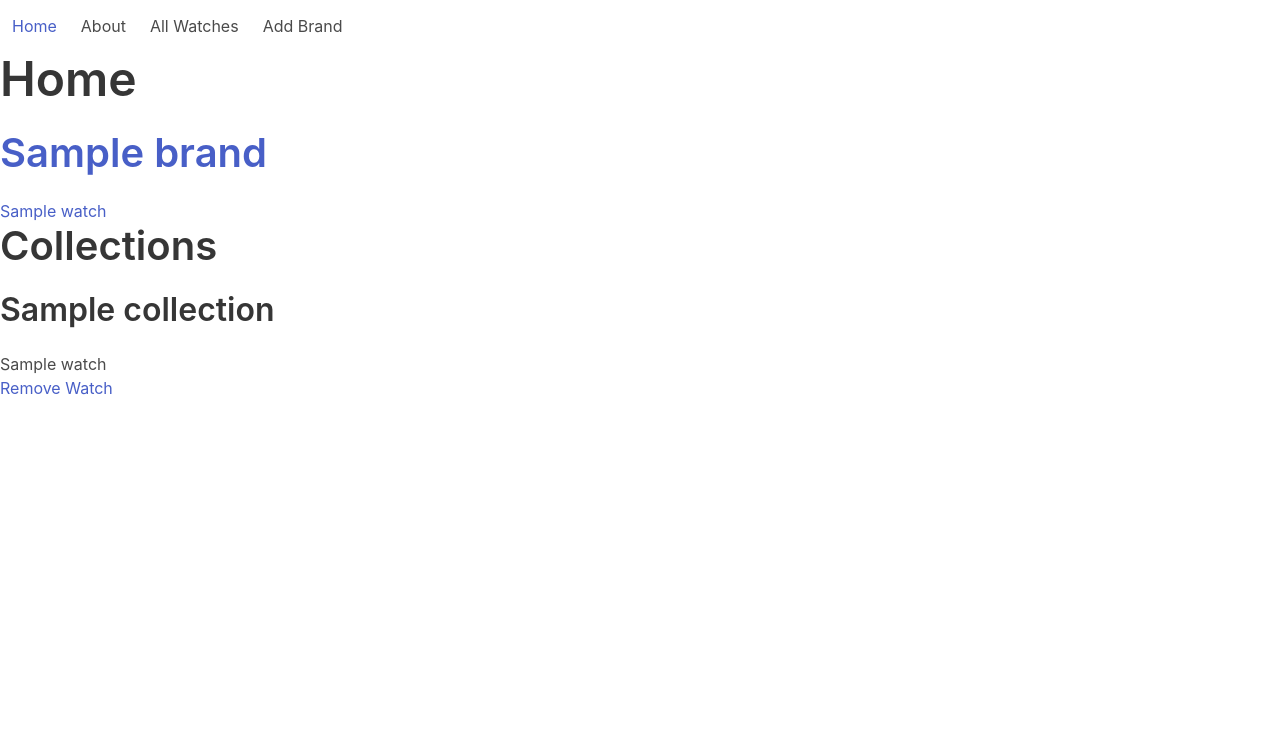
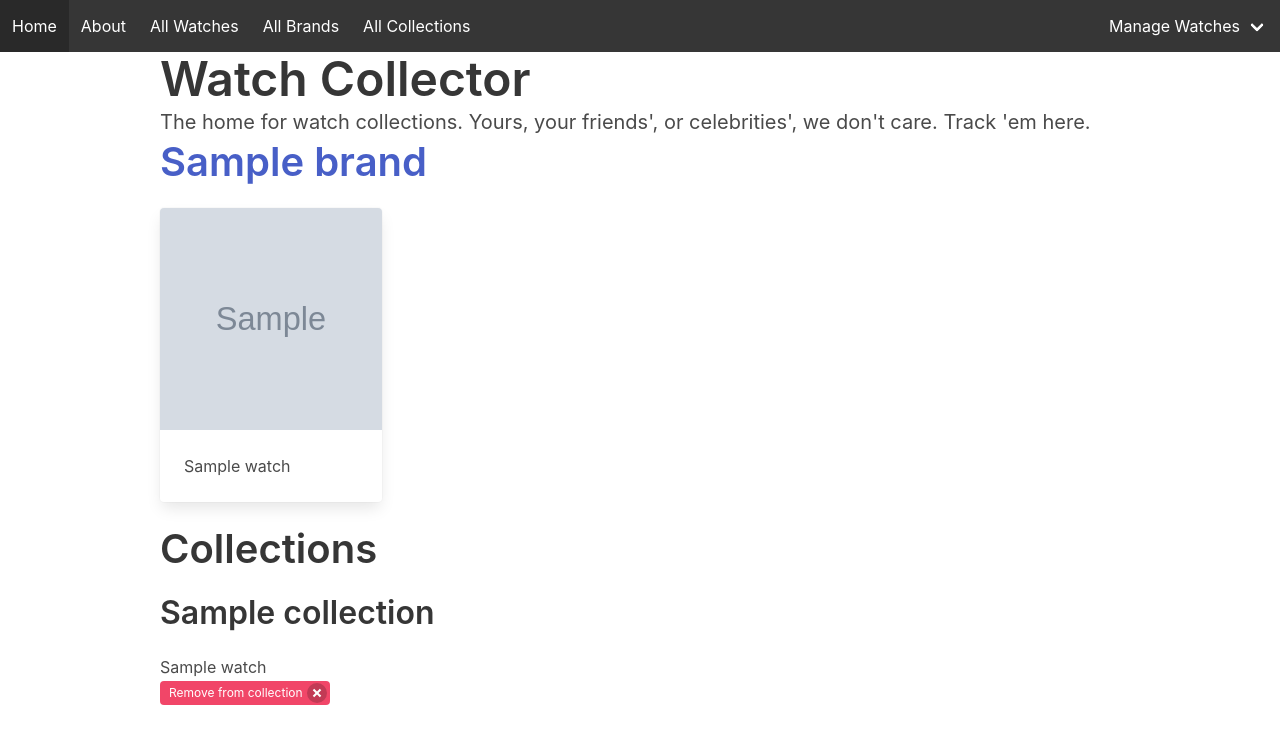
Before and after one commit to StevieC7/watch-collector, a Django app: page / in a window 1280 px wide. Shown: the top 744 px of the page. Run offline with Django 4.2, Linux system fonts and the light colour scheme; tables that the repository leaves empty hold one stand-in row (values such as "Sample post"); grey boxes marked "Sample" are stand-in pictures.

Commit message:
Style multiple pages, improve navbar

```diff
--- a/main_app/templates/base.html
+++ b/main_app/templates/base.html
@@ -8,14 +8,30 @@
     <link rel="stylesheet" href="https://cdn.jsdelivr.net/npm/bulma@0.9.4/css/bulma.min.css">
 </head>
 <body>
-    <nav class="navbar">
+    <nav class="navbar is-dark">
         <div class="navbar-brand">
             <a class="navbar-item" href="{% url 'home' %}">Home</a>
-            <a class="navbar-item" href="{% url 'about' %}">About</a>
-            <a class="navbar-item" href="{% url 'index' %}">All Watches</a>
-            <a class="navbar-item" href="{% url 'add_brand' %}">Add Brand</a>
+        </div>
+        <div class="navbar-menu">
+            <div class="navbar-start">
+                <a class="navbar-item" href="{% url 'about' %}">About</a>
+                <a class="navbar-item" href="{% url 'index' %}">All Watches</a>
+                <a class="navbar-item" href="{% url 'brand_index' %}">All Brands</a>
+                <a class="navbar-item" href="{% url 'collection_index' %}">All Collections</a>
+            </div>
+            <div class="navbar-end">
+                <div class="navbar-item has-dropdown is-hoverable">
+                    <a class="navbar-link">Manage Watches</a>
+                    <div class="navbar-dropdown">
+                        <a class="navbar-item" href="{% url 'add_collection' %}">Add Collection</a>
+                        <a class="navbar-item" href="{% url 'add_brand' %}">Add Brand</a>
+                    </div>
+                </div>
+            </div>
         </div>
     </nav>
-    {% block content %}{% endblock %}
+    <div class="container is-max-desktop">
+        {% block content %}{% endblock %}
+    </div>
 </body>
 </html>
--- a/main_app/templates/home.html
+++ b/main_app/templates/home.html
@@ -3,21 +3,38 @@
 Home
 {% endblock %}
 {% block content %}
-<h1 class="title is-1">Home</h1>
+<h1 class="title is-1">Watch Collector</h1>
+<h2 class="subtitle">The home for watch collections. Yours, your friends', or celebrities', we don't care. Track 'em here.</h2>
 {% for brand in brands %}
 <h2 class="title is-2"><a href="{% url 'brand_inspect' brand.pk %}">{{ brand.name }}</a></h2>
-<ul>
+<div class="columns is-multiline">
     {% for watch in brand.watches.all %}
-    <li><a href="{% url 'inspect' watch.pk %}">{{watch.name}}</a></li>
+    <div class="column is-one-quarter">
+        <a href="{% url 'inspect' watch.pk %}">
+            <div class="card">
+                <div class="card-image">
+                    <figure class="image is-square">
+                        <img src="{{watch.image}}" style="object-fit: cover;">
+                    </figure>
+                </div>
+                <div class="card-content">
+                    <p>{{watch.name}}</p>
+                </div>
+            </div>
+        </a>
+    </div>
     {% endfor %}
-</ul>
+</div>
 {% endfor %}
 <h2 class="title is-2">Collections</h2>
 {% for collection in collections %}
 <h3 class="title is-3">{{collection.name}}</h3>
     {% for watch in collection.watches.all %}
     <p>{{watch.name}}</p>
-    <a href="{% url 'collection_watch_assoc' collection.pk watch.pk %}?assoc=remove">Remove Watch</a>
+    <span class="tag is-danger">
+        Remove from collection
+        <button class="delete" type="button" onclick="location.href='{% url 'collection_watch_assoc' collection.pk watch.pk %}?assoc=remove'"></button>
+    </span>
     {% endfor %}
 {% endfor %}
 {% endblock %}
--- a/main_app/urls.py
+++ b/main_app/urls.py
@@ -3,6 +3,7 @@ from . import views
 
 urlpatterns = [
     path('', views.Home.as_view(), name="home"),
+    path('brands/', views.BrandIndex.as_view(), name="brand_index"),
     path('brands/<int:pk>/', views.BrandInspect.as_view(), name="brand_inspect"),
     path('brands/<int:pk>/update/', views.UpdateBrand.as_view(), name="update_brand"),
     path('brands/<int:pk>/delete/', views.DeleteBrand.as_view(), name="delete_brand"),
@@ -13,5 +14,7 @@ urlpatterns = [
     path('watches/<int:pk>/update', views.UpdateWatch.as_view(), name="update_watch"),
     path('watches/<int:pk>/delete', views.DeleteWatch.as_view(), name="delete_watch"),
     path('brands/<int:pk>/watches/new/', views.AddWatch.as_view(), name="add_watch"),
+    path('collections/', views.CollectionIndex.as_view(), name="collection_index"),
+    path('collections/new', views.AddCollection.as_view(), name="add_collection"),
     path('collections/<int:pk>/watches/<int:watch_pk>/', views.CollectionSongAssoc.as_view(), name="collection_watch_assoc"),
 ]
--- a/main_app/views.py
+++ b/main_app/views.py
@@ -57,6 +57,16 @@ class DeleteWatch(DeleteView):
     template_name = 'watch_delete.html'
     success_url = '/'
 
+class BrandIndex(ListView):
+    template_name = "brand_index.html"
+    model = Brand
+    paginate_by = 10
+
+    def get_context_data(self, **kwargs):
+        context = super().get_context_data(**kwargs)
+        context["brands"] = Brand.objects.all()
+        return context
+
 class BrandInspect(DetailView):
     model = Brand
     template_name = "brand_inspect.html"
@@ -94,3 +104,19 @@ class CollectionSongAssoc(View):
             Collection.objects.get(pk=pk).watches.add(watch_pk)
 
         return redirect('home')
+
+class CollectionIndex(ListView):
+    template_name = "collection_index.html"
+    model = Collection
+    paginate_by = 10
+
+    def get_context_data(self, **kwargs):
+        context = super().get_context_data(**kwargs)
+        context["collections"] = Collection.objects.all()
+        return context
+
+class AddCollection(CreateView):
+    model = Collection
+    fields = ['name']
+    template_name = 'collection_create.html'
+    success_url = '/collections/'
```
Also changed, not shown: main_app/templates/brand_index.html (added, +23 -0 lines), main_app/templates/brand_inspect.html (+21 -0 lines), main_app/templates/collection_create.html (added, +11 -0 lines), main_app/templates/collection_index.html (added, +23 -0 lines).
